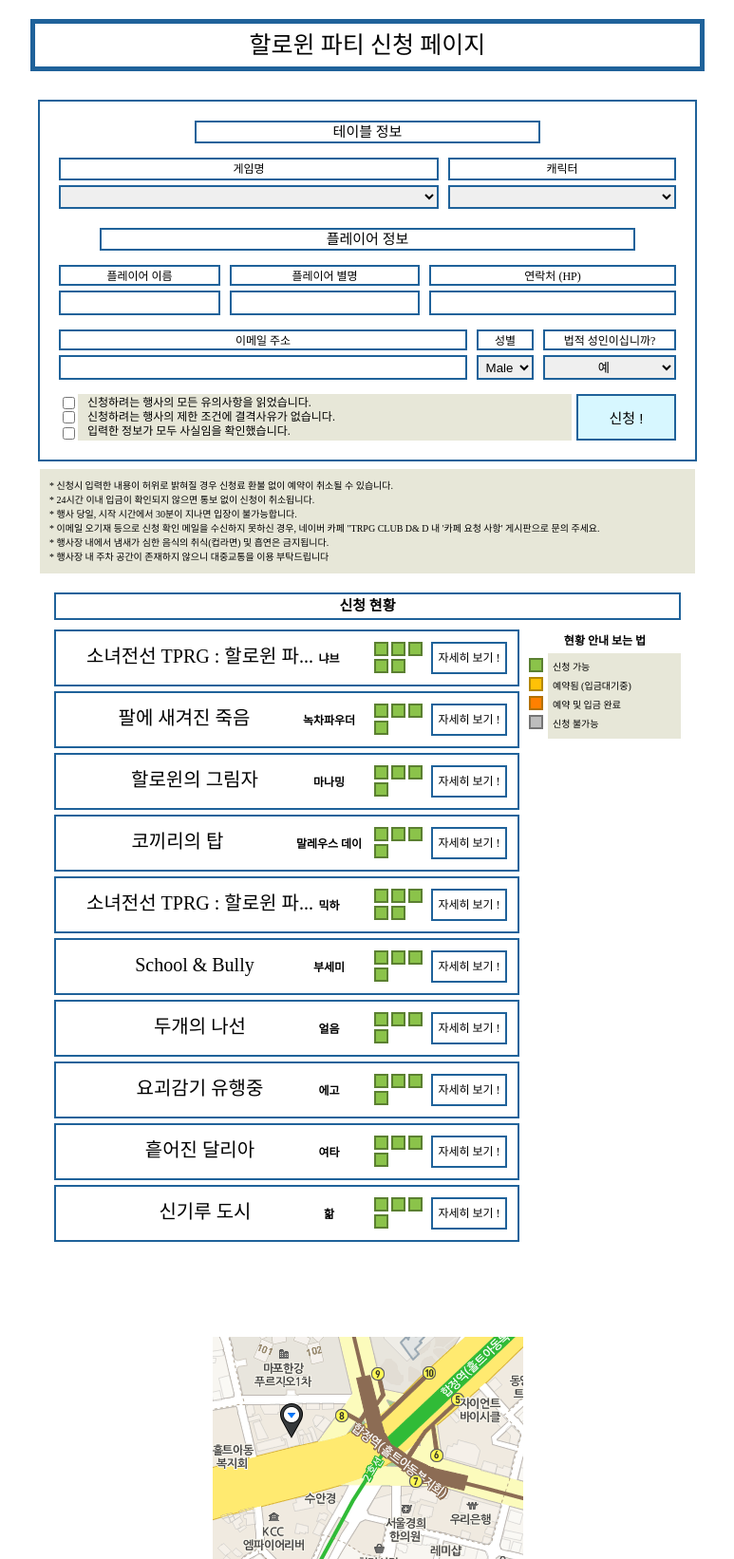
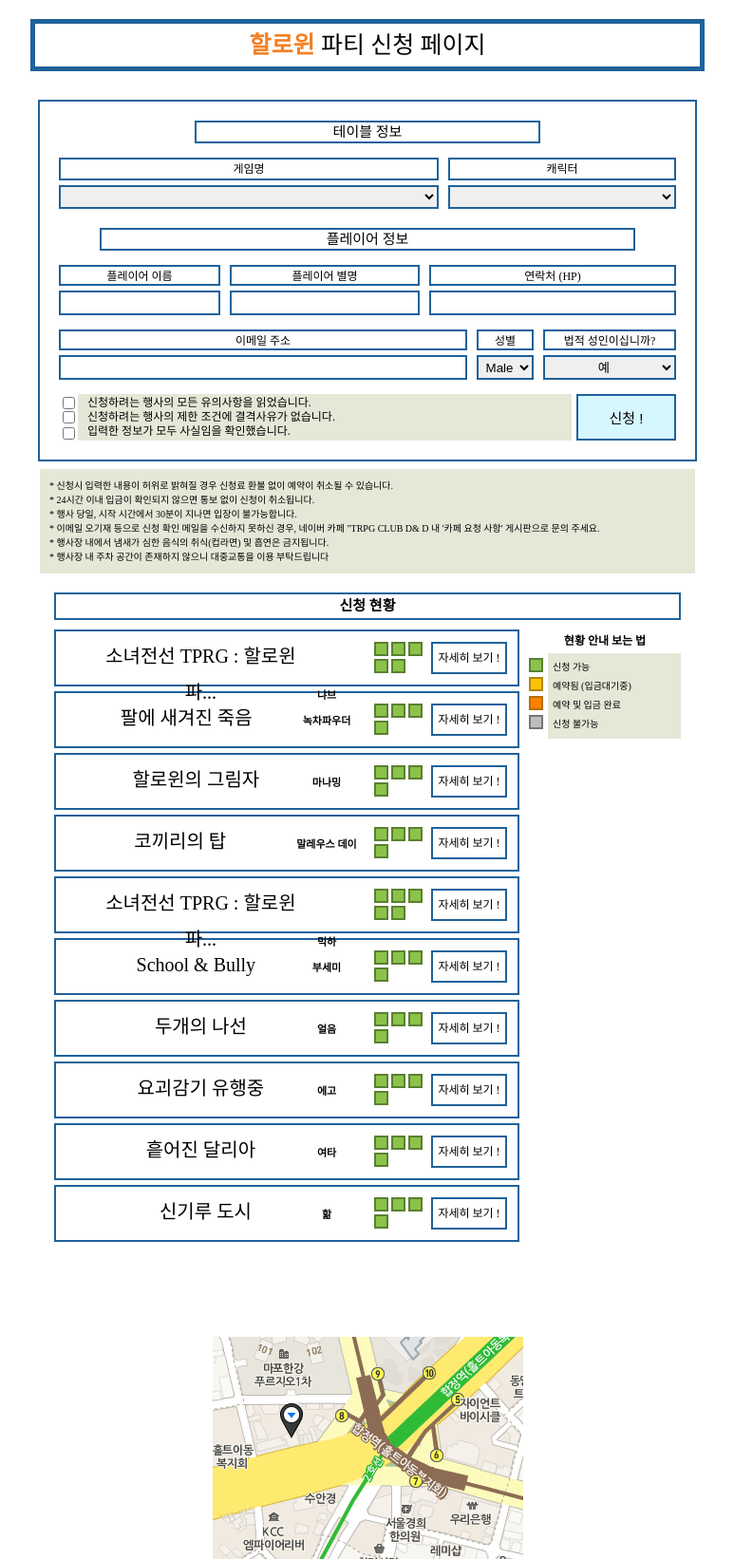
Before and after one commit to koyouhun/mysite, a Django app: page / in a window 1280 px wide. Shown: the top 1642 px of the page at 95% size, without its empty margins (253-1026 px from the left). Run offline with Django 3.2, Linux system fonts and the light colour scheme; data comes from the database, SQL or seed files in the repository; lists and menus that the app fills with data are empty; some libraries are stand-ins or nearby versions.

Commit message:
글자 사이즈 조절

```diff
--- a/mysite/templates/player/player_regist.html
+++ b/mysite/templates/player/player_regist.html
@@ -16,7 +16,7 @@
     {% if success == 'POST_FAIL' %}<div style="background-color: #FF5722; line-height: 30px; text-align: center; color: #ffffff;">{{ error | linebreaksbr }}</div>{% endif %}
     <div class="container body">
         <div class="header_container">
-            <div class="header_title">할로윈 파티 신청 페이지</div>
+            <div class="header_title"><b style="color: #F48024">할로윈</b> 파티 신청 페이지</div>
         </div>
         <div class="body_container">
             <form class="regist_form" id="regist_form" method="post" action="{% url "regist" %}">
--- a/static/css/player_regist.css
+++ b/static/css/player_regist.css
@@ -260,13 +260,13 @@ body {
           width: 320px;
           line-height: 38px; }
           .container.body .footer_container .footer_scenario_container .footer_scenario .footer_scenario_title .scenario_name {
-            width: 240px;
+            width: 235px;
             position: relative;
             display: inline-block; }
           .container.body .footer_container .footer_scenario_container .footer_scenario .footer_scenario_title .scenario_master {
-            width: 75px;
+            width: 84px;
             font-weight: bold;
-            font-size: 12px; }
+            font-size: 11px; }
           .container.body .footer_container .footer_scenario_container .footer_scenario .footer_scenario_title a {
             text-decoration: none;
             color: #000000; }
--- a/static/sass/player_regist.css
+++ b/static/sass/player_regist.css
@@ -260,13 +260,13 @@ body {
           width: 320px;
           line-height: 38px; }
           .container.body .footer_container .footer_scenario_container .footer_scenario .footer_scenario_title .scenario_name {
-            width: 240px;
+            width: 235px;
             position: relative;
             display: inline-block; }
           .container.body .footer_container .footer_scenario_container .footer_scenario .footer_scenario_title .scenario_master {
-            width: 75px;
+            width: 84px;
             font-weight: bold;
-            font-size: 12px; }
+            font-size: 11px; }
           .container.body .footer_container .footer_scenario_container .footer_scenario .footer_scenario_title a {
             text-decoration: none;
             color: #000000; }
--- a/static/sass/player_regist.sass
+++ b/static/sass/player_regist.sass
@@ -262,13 +262,13 @@ body
           width: 320px
           line-height: 38px
           .scenario_name
-            width: 240px
+            width: 235px
             position: relative
             display: inline-block
           .scenario_master
-            width: 75px
+            width: 84px
             font-weight: bold
-            font-size: 12px
+            font-size: 11px
           a
             text-decoration: none
             color: #000000
```
